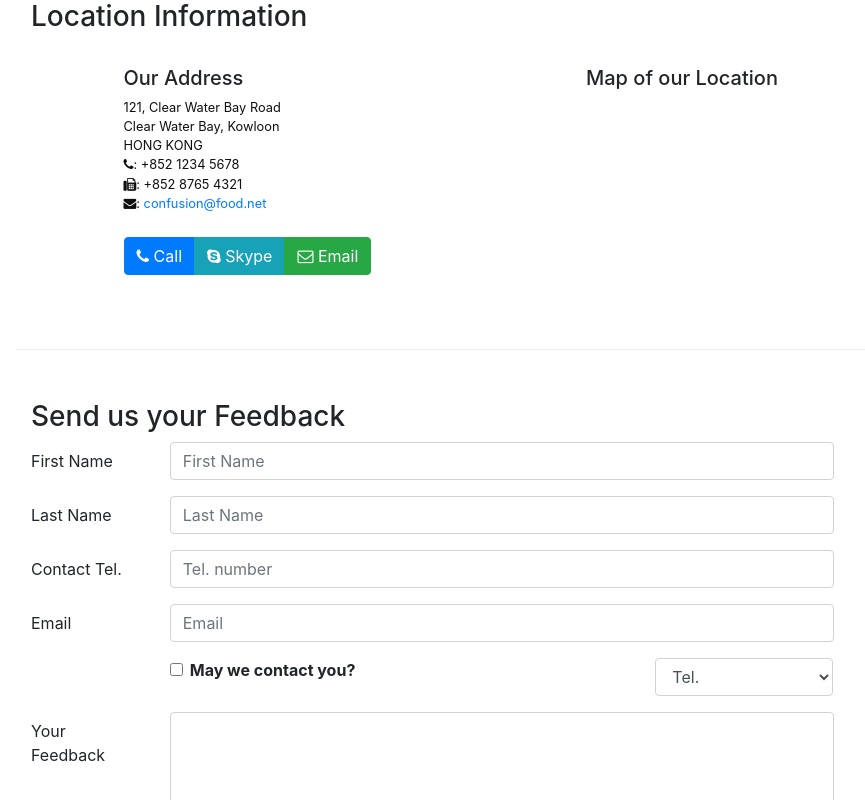
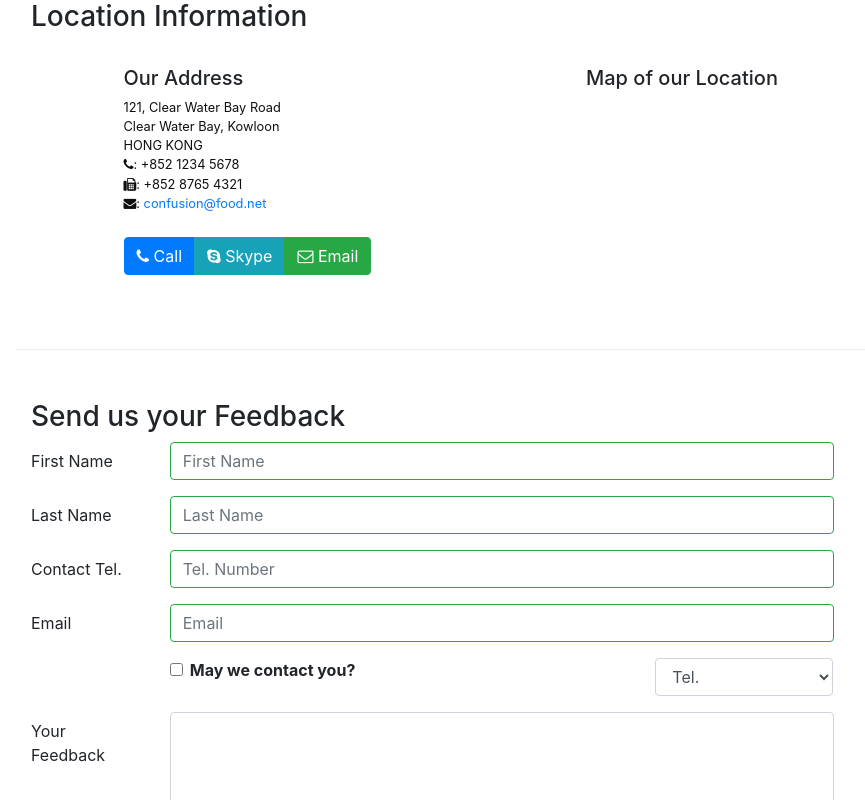
Before and after one commit to rahul247jain/Restaurant-Catalog-ReactJs, a React (Create React App) app: page /contactus in a window 1280 px wide. Shown: the part 522-1322 px from the top of the page, without its empty margins (69-934 px from the left). Built offline with nearby package versions, Linux system fonts and the light colour scheme.

Commit message:
Controlled form Validation

```diff
--- a/src/components/ContactComponent.js
+++ b/src/components/ContactComponent.js
@@ -1,30 +1,45 @@
-import React, { Component } from 'react';
-import { Breadcrumb, BreadcrumbItem, Button, Form, FormGroup, Label, Input, Col } from 'reactstrap';
-import { Link } from 'react-router-dom';
+import React, { Component } from "react";
+import {
+  Breadcrumb,
+  BreadcrumbItem,
+  Button,
+  Form,
+  FormGroup,
+  Label,
+  Input,
+  Col,
+  FormFeedback
+} from "reactstrap";
+import { Link } from "react-router-dom";
 
 class Contact extends Component {
-
   constructor(props) {
     super(props);
 
     this.state = {
-            firstname: '',
-            lastname: '',
-            telnum: '',
-            email: '',
+      firstname: "",
+      lastname: "",
+      telnum: "",
+      email: "",
       agree: false,
-            contactType: 'Tel.',
-            message: ''
+      contactType: "Tel.",
+      message: "",
+      touched: {
+        firstname: false,
+        lastname: false,
+        email: false,
+        telnum: false
+      }
     };
 
     this.handleInputChange = this.handleInputChange.bind(this);
     this.handleSubmit = this.handleSubmit.bind(this);
-
+    this.handleBlur = this.handleBlur.bind(this);
   }
 
   handleInputChange(event) {
     const target = event.target;
-        const value = target.type === 'checkbox' ? target.checked : target.value;
+    const value = target.type === "checkbox" ? target.checked : target.value;
     const name = target.name;
 
     this.setState({
@@ -33,18 +48,61 @@ class Contact extends Component {
   }
 
   handleSubmit(event) {
-        console.log('Current State is: ' + JSON.stringify(this.state));
-        alert('Current State is: ' + JSON.stringify(this.state));
+    console.log("Current State is: " + JSON.stringify(this.state));
+    alert("Current State is: " + JSON.stringify(this.state));
     event.preventDefault();
   }
 
-    render(){
+  handleBlur = field => evt => {
+    this.setState({
+      touched: { ...this.state.touched, [field]: true }
+    });
+  };
 
-        return(
+  validate(firstname, lastname, telnum, email) {
+    const errors = {
+      firstname: "",
+      lastname: "",
+      telnum: "",
+      email: ""
+    };
+
+    if (this.state.touched.firstname && firstname.length < 3)
+      errors.firstname = "First Name should contain atleast 3 characters";
+    else if (this.state.touched.firstname && firstname.length > 10)
+      errors.firstname = "First Name should contain maximum of 10 characters";
+    else if (this.state.touched.lastname && lastname.length < 3)
+      errors.lastname = "Last Name should contain atleast 3 characters";
+    else if (this.state.touched.lastname && lastname.length > 10)
+      errors.lastname = "Last Name should contain maximum of 10 characters";
+
+    const reg = /^\d+$/;
+    if (this.state.touched.email && !reg.test(telnum))
+      errors.telnum = "Telephone number must contain digits only";
+    else if (
+      this.state.touched.email &&
+      email.split('').filter(x => x === 'a').length !== 1
+    )
+      errors.email = "Email must contain a @ symbol";
+
+    return errors;
+  }
+
+  render() {
+    const errors = this.validate(
+      this.state.firstname,
+      this.state.lastname,
+      this.state.telnum,
+      this.state.email
+    );
+
+    return (
       <div className="container">
         <div className="row">
           <Breadcrumb>
-                        <BreadcrumbItem><Link to="/home">Home</Link></BreadcrumbItem>
+            <BreadcrumbItem>
+              <Link to="/home">Home</Link>
+            </BreadcrumbItem>
             <BreadcrumbItem active>Contact Us</BreadcrumbItem>
           </Breadcrumb>
           <div className="col-12">
@@ -59,12 +117,18 @@ class Contact extends Component {
           <div className="col-12 col-sm-4 offset-sm-1">
             <h5>Our Address</h5>
             <address>
-                            121, Clear Water Bay Road<br />
-                            Clear Water Bay, Kowloon<br />
-                            HONG KONG<br />
-                            <i className="fa fa-phone"></i>: +852 1234 5678<br />
-                            <i className="fa fa-fax"></i>: +852 8765 4321<br />
-                            <i className="fa fa-envelope"></i>: <a href="mailto:confusion@food.net">confusion@food.net</a>
+              121, Clear Water Bay Road
+              <br />
+              Clear Water Bay, Kowloon
+              <br />
+              HONG KONG
+              <br />
+              <i className="fa fa-phone"></i>: +852 1234 5678
+              <br />
+              <i className="fa fa-fax"></i>: +852 8765 4321
+              <br />
+              <i className="fa fa-envelope"></i>:{" "}
+              <a href="mailto:confusion@food.net">confusion@food.net</a>
             </address>
           </div>
           <div className="col-12 col-sm-6 offset-sm-1">
@@ -72,9 +136,23 @@ class Contact extends Component {
           </div>
           <div className="col-12 col-sm-11 offset-sm-1">
             <div className="btn-group" role="group">
-                            <a role="button" className="btn btn-primary" href="tel:+85212345678"><i className="fa fa-phone"></i> Call</a>
-                            <a role="button" className="btn btn-info" href="www.google.com"><i className="fa fa-skype"></i> Skype</a>
-                            <a role="button" className="btn btn-success" href="mailto:confusion@food.net"><i className="fa fa-envelope-o"></i> Email</a>
+              <a
+                role="button"
+                className="btn btn-primary"
+                href="tel:+85212345678"
+              >
+                <i className="fa fa-phone"></i> Call
+              </a>
+              <a role="button" className="btn btn-info" href="www.google.com">
+                <i className="fa fa-skype"></i> Skype
+              </a>
+              <a
+                role="button"
+                className="btn btn-success"
+                href="mailto:confusion@food.net"
+              >
+                <i className="fa fa-envelope-o"></i> Email
+              </a>
             </div>
           </div>
         </div>
@@ -85,73 +163,124 @@ class Contact extends Component {
           <div className="col-12 col-md-9">
             <Form onSubmit={this.handleSubmit}>
               <FormGroup row>
-                                <Label htmlFor="firstname" md={2}>First Name</Label>
+                <Label htmlFor="firstname" md={2}>
+                  First Name
+                </Label>
                 <Col md={10}>
-                                    <Input type="text" id="firstname" name="firstname"
+                  <Input
+                    type="text"
+                    id="firstname"
+                    name="firstname"
                     placeholder="First Name"
                     value={this.state.firstname}
-                                        onChange={this.handleInputChange} />
+                    valid={errors.firstname === ""}
+                    invalid={errors.firstname !== ""}
+                    onBlur={this.handleBlur("firstname")}
+                    onChange={this.handleInputChange}
+                  />
+                  <FormFeedback>{errors.firstname}</FormFeedback>
                 </Col>
               </FormGroup>
               <FormGroup row>
-                                <Label htmlFor="lastname" md={2}>Last Name</Label>
+                <Label htmlFor="lastname" md={2}>
+                  Last Name
+                </Label>
                 <Col md={10}>
-                                    <Input type="text" id="lastname" name="lastname"
+                  <Input
+                    type="text"
+                    id="lastname"
+                    name="lastname"
                     placeholder="Last Name"
                     value={this.state.lastname}
-                                        onChange={this.handleInputChange} />
+                    valid={errors.lastname === ""}
+                    invalid={errors.lastname !== ""}
+                    onBlur={this.handleBlur("lastname")}
+                    onChange={this.handleInputChange}
+                  />
+                  <FormFeedback>{errors.lastname}</FormFeedback>
                 </Col>
               </FormGroup>
               <FormGroup row>
-                            <Label htmlFor="telnum" md={2}>Contact Tel.</Label>
+                <Label htmlFor="telnum" md={2}>
+                  Contact Tel.
+                </Label>
                 <Col md={10}>
-                                    <Input type="tel" id="telnum" name="telnum"
-                                        placeholder="Tel. number"
+                  <Input
+                    type="tel"
+                    id="telnum"
+                    name="telnum"
+                    placeholder="Tel. Number"
                     value={this.state.telnum}
-                                        onChange={this.handleInputChange} />
+                    valid={errors.telnum === ""}
+                    invalid={errors.telnum !== ""}
+                    onBlur={this.handleBlur("telnum")}
+                    onChange={this.handleInputChange}
+                  />
+                  <FormFeedback>{errors.telnum}</FormFeedback>
                 </Col>
               </FormGroup>
               <FormGroup row>
-                                <Label htmlFor="email" md={2}>Email</Label>
+                <Label htmlFor="email" md={2}>
+                  Email
+                </Label>
                 <Col md={10}>
-                                    <Input type="email" id="email" name="email"
+                  <Input
+                    type="email"
+                    id="email"
+                    name="email"
                     placeholder="Email"
                     value={this.state.email}
-                                        onChange={this.handleInputChange} />
+                    valid={errors.email === ""}
+                    invalid={errors.email !== ""}
+                    onBlur={this.handleBlur("email")}
+                    onChange={this.handleInputChange}
+                  />
+                  <FormFeedback>{errors.email}</FormFeedback>
                 </Col>
               </FormGroup>
               <FormGroup row>
-                                <Col md={{size: 6, offset: 2}}>
+                <Col md={{ size: 6, offset: 2 }}>
                   <FormGroup check>
                     <Label check>
-                                            <Input type="checkbox"
+                      <Input
+                        type="checkbox"
                         name="agree"
                         checked={this.state.agree}
-                                                onChange={this.handleInputChange} /> {' '}
+                        onChange={this.handleInputChange}
+                      />{" "}
                       <strong>May we contact you?</strong>
                     </Label>
                   </FormGroup>
                 </Col>
-                                <Col md={{size: 3, offset: 1}}>
-                                    <Input type="select" name="contactType"
+                <Col md={{ size: 3, offset: 1 }}>
+                  <Input
+                    type="select"
+                    name="contactType"
                     value={this.state.contactType}
-                                            onChange={this.handleInputChange}>
+                    onChange={this.handleInputChange}
+                  >
                     <option>Tel.</option>
                     <option>Email</option>
                   </Input>
                 </Col>
               </FormGroup>
               <FormGroup row>
-                                <Label htmlFor="message" md={2}>Your Feedback</Label>
+                <Label htmlFor="message" md={2}>
+                  Your Feedback
+                </Label>
                 <Col md={10}>
-                                    <Input type="textarea" id="message" name="message"
+                  <Input
+                    type="textarea"
+                    id="message"
+                    name="message"
                     rows="12"
                     value={this.state.message}
-                                        onChange={this.handleInputChange}></Input>
+                    onChange={this.handleInputChange}
+                  ></Input>
                 </Col>
               </FormGroup>
               <FormGroup row>
-                                <Col md={{size: 10, offset: 2}}>
+                <Col md={{ size: 10, offset: 2 }}>
                   <Button type="submit" color="primary">
                     Send Feedback
                   </Button>
@@ -163,7 +292,6 @@ class Contact extends Component {
       </div>
     );
   }
-
 }
 
 export default Contact;
```
Lines whose indentation alone changed are shown as unchanged.
